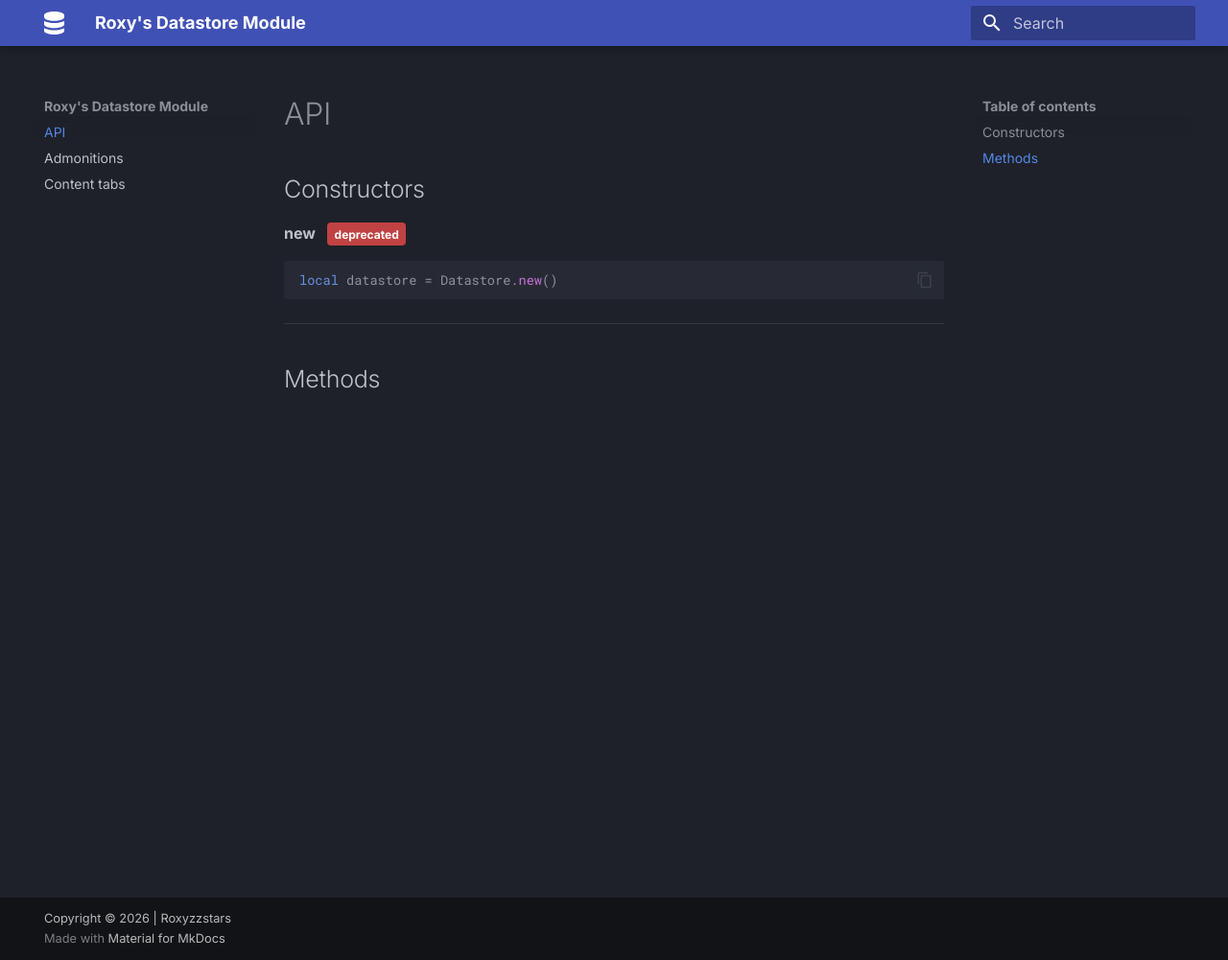
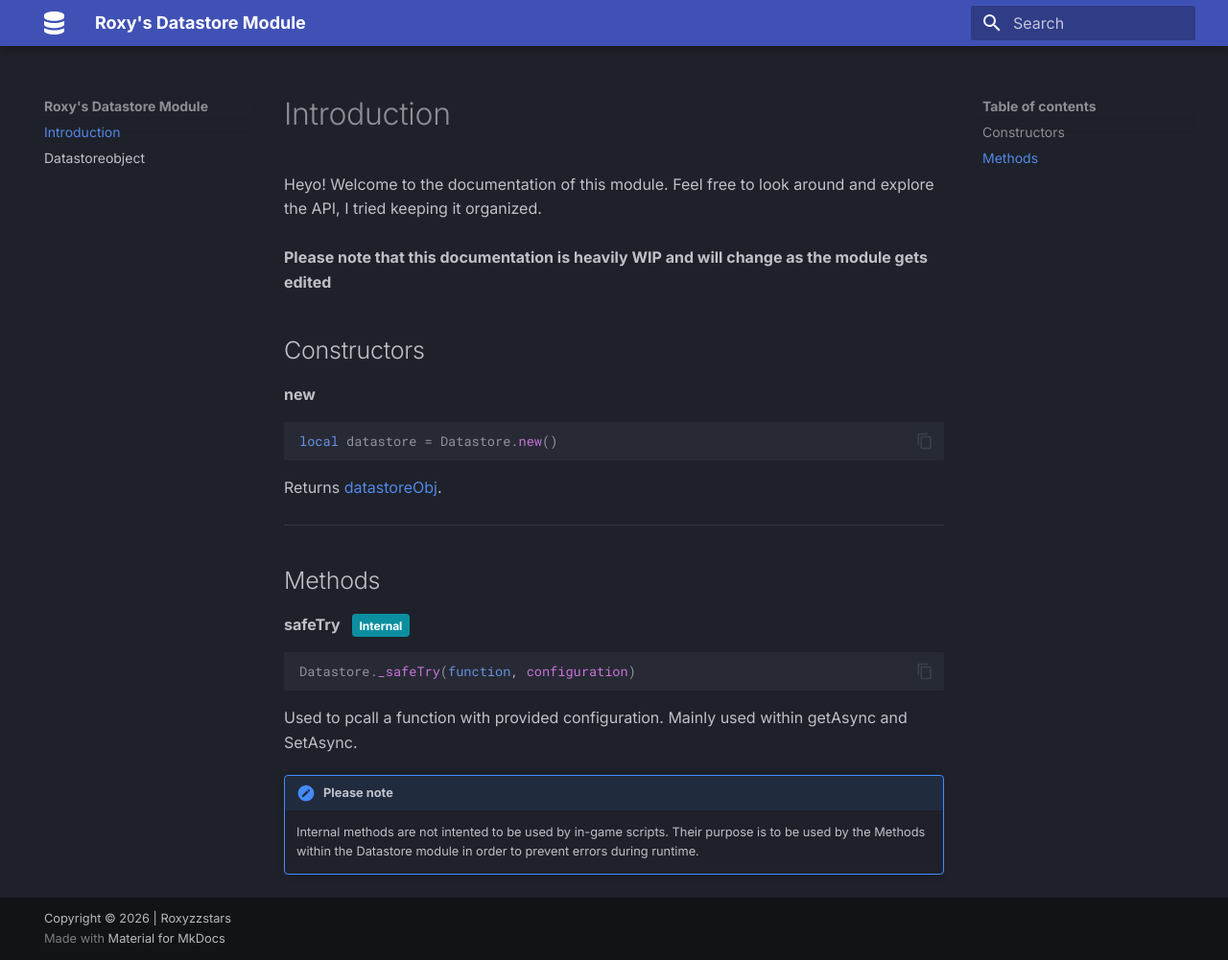
Before and after one commit to Roxyzzsky/Roxys-Datastore-Module, an MkDocs documentation site: the page built from docs/index.md, in a window 1280 px wide and 1001 px high. Shown: the whole window at 96% size. Built offline with MkDocs 1.6.1 and Material for MkDocs 9.7.7, drawn with Linux system fonts in a browser that asks for light colours.

Commit message:
Updating

````diff
--- a/docs/index.md
+++ b/docs/index.md
@@ -3,15 +3,31 @@ hide:
   - footer
 ---
 
-# API
+# Introduction
+
+Heyo! Welcome to the documentation of this module. Feel free to look around and explore the API, I tried keeping it organized.
+<br>
+<br>
+**Please note that this documentation is heavily WIP and will change as the module gets edited**
 
 ## Constructors
 
 **new**
-<span class="badge badge-deprecated">deprecated</span>
 ```lua
 local datastore = Datastore.new()
 ```
+Returns [datastoreObj](datastoreobjects.md).
 ---
 
 ## Methods
+
+**safeTry**
+<span class="badge badge-internal">Internal</span>
+```lua
+Datastore._safeTry(function, configuration)
+```
+Used to pcall a function with provided configuration. Mainly used within getAsync and SetAsync.
+
+!!! note "Please note"
+    Internal methods are not intented to be used by in-game scripts.
+    Their purpose is to be used by the Methods within the Datastore module in order to prevent errors during runtime.
--- a/docs/stylesheets/extra.css
+++ b/docs/stylesheets/extra.css
@@ -13,7 +13,7 @@
   color: white;
 }
 
-.badge-toggleable {
-  background-color: #d63384;
+.badge-internal {
+  background-color: #0b8fa0;
   color: white;
 }
--- a/mkdocs.yml
+++ b/mkdocs.yml
@@ -13,6 +13,9 @@ theme:
   features:
     - content.code.copy
     - navigation.footer
+nav:
+  - Introduction: index.md
+  - Datastoreobject: datastoreobjects.md
 
 extra_css:
   - stylesheets/extra.css
@@ -20,6 +23,17 @@ extra_css:
 markdown_extensions:
   - attr_list
   - md_in_html
+  - pymdownx.critic
+  - pymdownx.caret
+  - pymdownx.keys
+  - pymdownx.mark
+  - pymdownx.tilde
+  - pymdownx.inlinehilite
+  - pymdownx.snippets
+  - pymdownx.superfences
+  - admonition
+  - pymdownx.details
+  - footnotes
   - pymdownx.emoji:
       emoji_index: !!python/name:material.extensions.emoji.twemoji
       emoji_generator: !!python/name:material.extensions.emoji.to_svg
@@ -27,12 +41,6 @@ markdown_extensions:
       anchor_linenums: true
       line_spans: __span
       pygments_lang_class: true
-  - pymdownx.inlinehilite
-  - pymdownx.snippets
-  - pymdownx.superfences
-  - admonition
-  - pymdownx.details
-  - footnotes
   - pymdownx.tabbed:
       alternate_style: true
 
````
Also changed, not shown: docs/datastoreobjects.md (added, +8 -0 lines).
